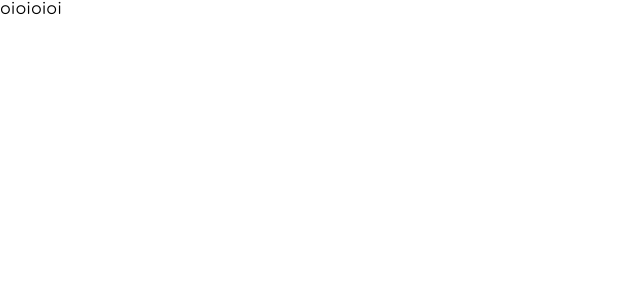
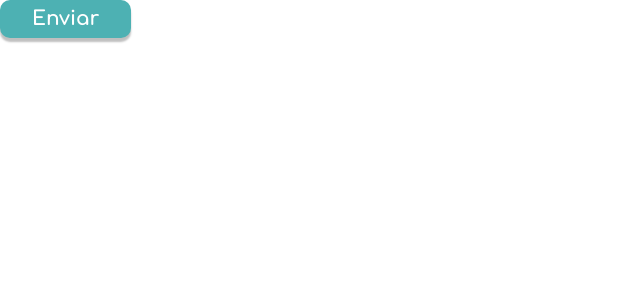
Before and after one commit to marcelossf/adopetme, a React (Create React App) app: page /user in a window 1280 px wide. Shown: the top 300 px of the page, without its empty margins (0-640 px from the left). Built offline with nearby package versions, Linux system fonts and the light colour scheme; the HTML template or start-up script is replaced by a standard one.

Commit message:
feat: button complete

```diff
--- a/public/index.html
+++ b/public/index.html
@@ -33,7 +33,6 @@
 <body>
   <noscript>You need to enable JavaScript to run this app.</noscript>
   <div id="root"></div>
-  oioioioi
   <!--
       This HTML file is a template.
       If you open it directly in the browser, you will see an empty page.
--- a/src/App.js
+++ b/src/App.js
@@ -1,9 +1,13 @@
+import { Button } from "./components/Button";
 import GlobalStyle from "./styles/global";
 
 function App() {
   return (
     <>
     <GlobalStyle />
+    <Button>
+      Enviar
+    </Button>
     </>
   );
 }
--- /dev/null
+++ b/src/components/Button/index.jsx
@@ -0,0 +1,6 @@
+import React from "react";
+import { StyledButton } from "./style";
+
+export const Button = ({ children }) => {
+  return <StyledButton>{children}</StyledButton>;
+};
--- /dev/null
+++ b/src/components/Button/style.js
@@ -0,0 +1,22 @@
+import styled from "styled-components";
+
+export const StyledButton = styled.button`
+  padding: 0.5rem 2rem;
+  color: white;
+  font-family: "Comfortaa";
+  font-style: normal;
+  font-weight: 700;
+  font-size: 20px;
+  line-height: 22px;
+  display: flex;
+  align-items: center;
+  text-align: center;
+  box-shadow: 0px 4px 2px rgba(0, 0, 0, 0.25);
+  border-radius: 10px;
+  border: none;
+  background-color: var(--petroleumBlue);
+
+  &:hover {
+    box-shadow: inset 0px 0px 19px 6px rgba(0, 0, 0, 0.63);
+  }
+`;
```
Also changed, not shown: 1 other file (tests, documents, lock files or other folders).
